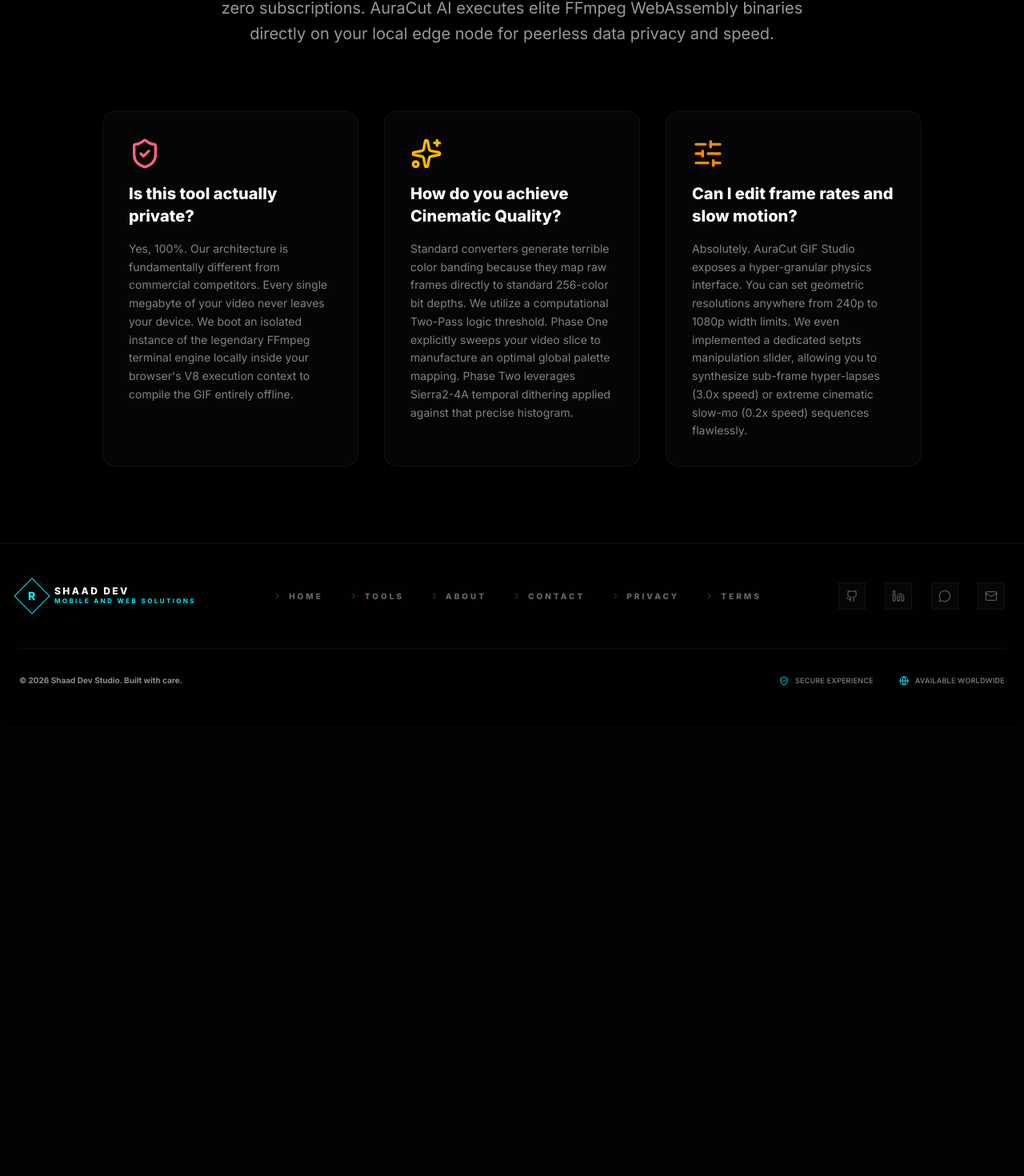
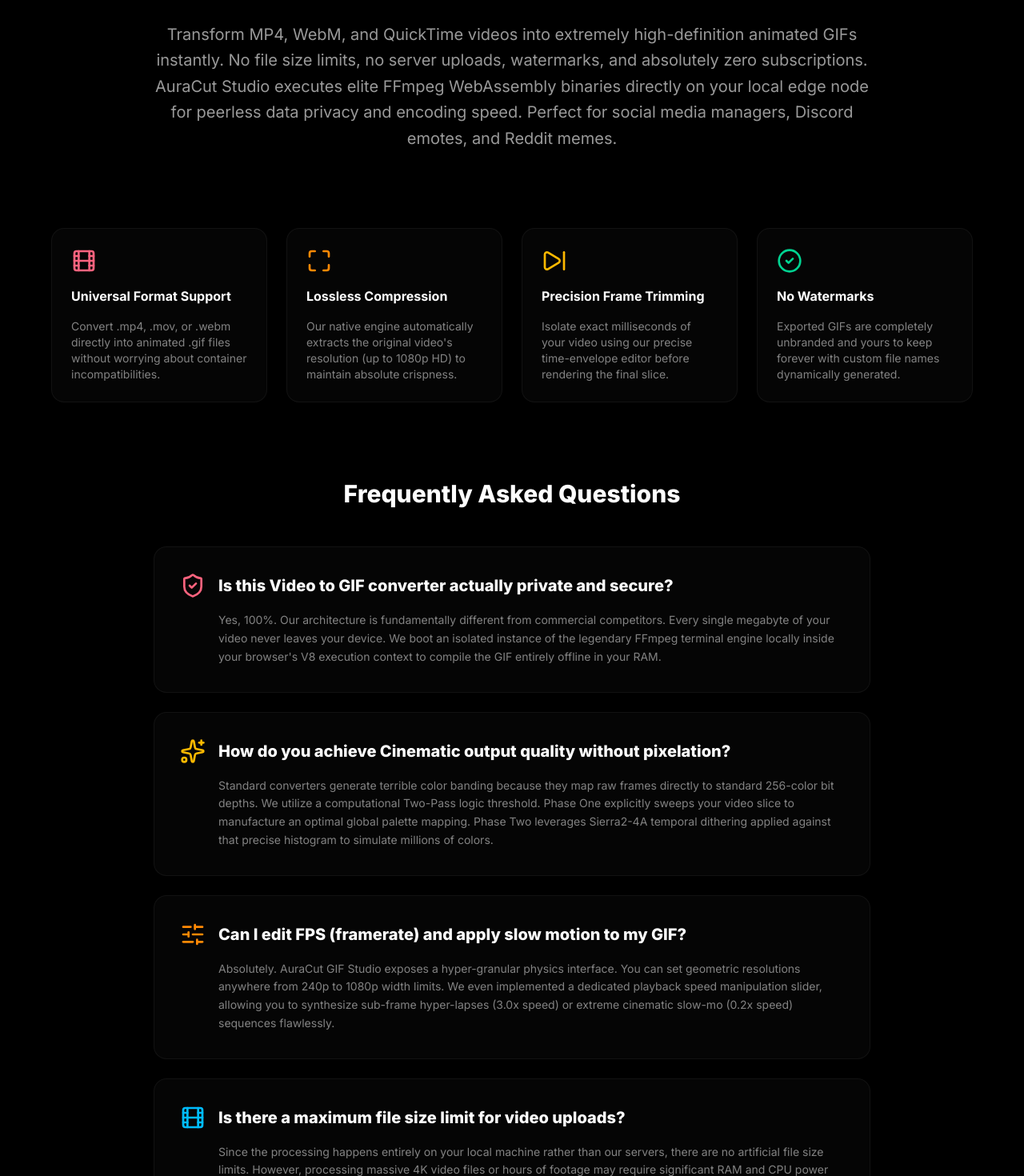
Before and after one commit to jannatlessan/aso-studio-pro_latest, a React (Vite) app: page /tools/video-to-gif in a window 1280 px wide. Shown: the part 1154-2624 px from the top of the page at 80% size. Before the commit the page ends 2060 px from the top, so only its background shows below. Built offline with nearby package versions, Linux system fonts and the light colour scheme; a web font is replaced by a local one.

Commit message:
feat(seo): radically expand Video to GIF converter SEO taxonomy and semantic HTML architecture

```diff
--- a/src/pages/Tools/VideoToGifMaker.tsx
+++ b/src/pages/Tools/VideoToGifMaker.tsx
@@ -500,36 +500,77 @@
 
       {/* SEO Environment block */}
       <section className="bg-black border-t border-white/5 py-24 px-4 relative z-10" itemScope itemType="https://schema.org/WebPage">
-        <div className="max-w-5xl mx-auto space-y-20">
-          <div className="text-center space-y-6">
-             <h2 className="text-4xl md:text-6xl font-black text-white" itemProp="headline">Best Free Video to GIF Converter</h2>
-             <p className="text-white/60 text-lg md:text-xl max-w-3xl mx-auto leading-relaxed" itemProp="description">
-               Transform MP4, WebM, and QuickTime videos into extremely high-definition animated GIFs instantly. No file size limits, no server uploads, and absolutely zero subscriptions. AuraCut AI executes elite FFmpeg WebAssembly binaries directly on your local edge node for peerless data privacy and speed.
+        <div className="max-w-6xl mx-auto space-y-24">
+          <div className="text-center space-y-8 max-w-4xl mx-auto">
+             <h2 className="text-4xl md:text-6xl font-black text-white leading-tight" itemProp="headline">The Ultimate Free Video to GIF Converter</h2>
+             <p className="text-white/60 text-lg md:text-xl leading-relaxed" itemProp="description">
+               Transform MP4, WebM, and QuickTime videos into extremely high-definition animated GIFs instantly. No file size limits, no server uploads, watermarks, and absolutely zero subscriptions. AuraCut Studio executes elite FFmpeg WebAssembly binaries directly on your local edge node for peerless data privacy and encoding speed. Perfect for social media managers, Discord emotes, and Reddit memes.
              </p>
           </div>
 
-          <div className="grid md:grid-cols-3 gap-8" itemScope itemType="https://schema.org/FAQPage">
-             <div className="bg-[#050505] border border-white/5 p-8 rounded-2xl space-y-4 transition-transform hover:-translate-y-2" itemScope itemProp="mainEntity" itemType="https://schema.org/Question">
-                <ShieldCheck className="w-10 h-10 text-rose-400" />
-                <h3 className="text-white font-extrabold text-xl" itemProp="name">Is this tool actually private?</h3>
-                <div itemScope itemProp="acceptedAnswer" itemType="https://schema.org/Answer">
-                  <p className="text-sm text-white/50 leading-relaxed" itemProp="text">Yes, 100%. Our architecture is fundamentally different from commercial competitors. Every single megabyte of your video never leaves your device. We boot an isolated instance of the legendary FFmpeg terminal engine locally inside your browser's V8 execution context to compile the GIF entirely offline.</p>
-                </div>
+          <div className="grid md:grid-cols-2 lg:grid-cols-4 gap-6">
+             <div className="bg-white/[0.02] border border-white/5 p-6 rounded-2xl space-y-4">
+                <Film className="w-8 h-8 text-rose-400" />
+                <h3 className="text-white font-bold">Universal Format Support</h3>
+                <p className="text-sm text-white/50">Convert .mp4, .mov, or .webm directly into animated .gif files without worrying about container incompatibilities.</p>
              </div>
-             <div className="bg-[#050505] border border-white/5 p-8 rounded-2xl space-y-4 transition-transform hover:-translate-y-2" itemScope itemProp="mainEntity" itemType="https://schema.org/Question">
-                <Sparkles className="w-10 h-10 text-amber-400" />
-                <h3 className="text-white font-extrabold text-xl" itemProp="name">How do you achieve Cinematic Quality?</h3>
-                <div itemScope itemProp="acceptedAnswer" itemType="https://schema.org/Answer">
-                  <p className="text-sm text-white/50 leading-relaxed" itemProp="text">Standard converters generate terrible color banding because they map raw frames directly to standard 256-color bit depths. We utilize a computational Two-Pass logic threshold. Phase One explicitly sweeps your video slice to manufacture an optimal global palette mapping. Phase Two leverages Sierra2-4A temporal dithering applied against that precise histogram.</p>
-                </div>
+             <div className="bg-white/[0.02] border border-white/5 p-6 rounded-2xl space-y-4">
+                <Maximize className="w-8 h-8 text-orange-400" />
+                <h3 className="text-white font-bold">Lossless Compression</h3>
+                <p className="text-sm text-white/50">Our native engine automatically extracts the original video's resolution (up to 1080p HD) to maintain absolute crispness.</p>
              </div>
-             <div className="bg-[#050505] border border-white/5 p-8 rounded-2xl space-y-4 transition-transform hover:-translate-y-2" itemScope itemProp="mainEntity" itemType="https://schema.org/Question">
-                <SlidersHorizontal className="w-10 h-10 text-orange-400" />
-                <h3 className="text-white font-extrabold text-xl" itemProp="name">Can I edit frame rates and slow motion?</h3>
-                <div itemScope itemProp="acceptedAnswer" itemType="https://schema.org/Answer">
-                  <p className="text-sm text-white/50 leading-relaxed" itemProp="text">Absolutely. AuraCut GIF Studio exposes a hyper-granular physics interface. You can set geometric resolutions anywhere from 240p to 1080p width limits. We even implemented a dedicated setpts manipulation slider, allowing you to synthesize sub-frame hyper-lapses (3.0x speed) or extreme cinematic slow-mo (0.2x speed) sequences flawlessly.</p>
-                </div>
+             <div className="bg-white/[0.02] border border-white/5 p-6 rounded-2xl space-y-4">
+                <SkipForward className="w-8 h-8 text-amber-400" />
+                <h3 className="text-white font-bold">Precision Frame Trimming</h3>
+                <p className="text-sm text-white/50">Isolate exact milliseconds of your video using our precise time-envelope editor before rendering the final slice.</p>
              </div>
+             <div className="bg-white/[0.02] border border-white/5 p-6 rounded-2xl space-y-4">
+                <CheckCircle2 className="w-8 h-8 text-emerald-400" />
+                <h3 className="text-white font-bold">No Watermarks</h3>
+                <p className="text-sm text-white/50">Exported GIFs are completely unbranded and yours to keep forever with custom file names dynamically generated.</p>
+             </div>
+          </div>
+
+          <div className="space-y-12 max-w-4xl mx-auto">
+            <h3 className="text-3xl font-black text-white text-center">Frequently Asked Questions</h3>
+            <div className="grid gap-6" itemScope itemType="https://schema.org/FAQPage">
+               <div className="bg-[#050505] border border-white/5 p-8 rounded-2xl space-y-4" itemScope itemProp="mainEntity" itemType="https://schema.org/Question">
+                  <div className="flex items-center gap-4">
+                     <ShieldCheck className="w-8 h-8 text-rose-400 shrink-0" />
+                     <h4 className="text-white font-extrabold text-xl" itemProp="name">Is this Video to GIF converter actually private and secure?</h4>
+                  </div>
+                  <div itemScope itemProp="acceptedAnswer" itemType="https://schema.org/Answer" className="pl-12">
+                    <p className="text-sm text-white/50 leading-relaxed" itemProp="text">Yes, 100%. Our architecture is fundamentally different from commercial competitors. Every single megabyte of your video never leaves your device. We boot an isolated instance of the legendary FFmpeg terminal engine locally inside your browser's V8 execution context to compile the GIF entirely offline in your RAM.</p>
+                  </div>
+               </div>
+               <div className="bg-[#050505] border border-white/5 p-8 rounded-2xl space-y-4" itemScope itemProp="mainEntity" itemType="https://schema.org/Question">
+                  <div className="flex items-center gap-4">
+                     <Sparkles className="w-8 h-8 text-amber-400 shrink-0" />
+                     <h4 className="text-white font-extrabold text-xl" itemProp="name">How do you achieve Cinematic output quality without pixelation?</h4>
+                  </div>
+                  <div itemScope itemProp="acceptedAnswer" itemType="https://schema.org/Answer" className="pl-12">
+                    <p className="text-sm text-white/50 leading-relaxed" itemProp="text">Standard converters generate terrible color banding because they map raw frames directly to standard 256-color bit depths. We utilize a computational Two-Pass logic threshold. Phase One explicitly sweeps your video slice to manufacture an optimal global palette mapping. Phase Two leverages Sierra2-4A temporal dithering applied against that precise histogram to simulate millions of colors.</p>
+                  </div>
+               </div>
+               <div className="bg-[#050505] border border-white/5 p-8 rounded-2xl space-y-4" itemScope itemProp="mainEntity" itemType="https://schema.org/Question">
+                  <div className="flex items-center gap-4">
+                     <SlidersHorizontal className="w-8 h-8 text-orange-400 shrink-0" />
+                     <h4 className="text-white font-extrabold text-xl" itemProp="name">Can I edit FPS (framerate) and apply slow motion to my GIF?</h4>
+                  </div>
+                  <div itemScope itemProp="acceptedAnswer" itemType="https://schema.org/Answer" className="pl-12">
+                    <p className="text-sm text-white/50 leading-relaxed" itemProp="text">Absolutely. AuraCut GIF Studio exposes a hyper-granular physics interface. You can set geometric resolutions anywhere from 240p to 1080p width limits. We even implemented a dedicated playback speed manipulation slider, allowing you to synthesize sub-frame hyper-lapses (3.0x speed) or extreme cinematic slow-mo (0.2x speed) sequences flawlessly.</p>
+                  </div>
+               </div>
+               <div className="bg-[#050505] border border-white/5 p-8 rounded-2xl space-y-4" itemScope itemProp="mainEntity" itemType="https://schema.org/Question">
+                  <div className="flex items-center gap-4">
+                     <Film className="w-8 h-8 text-sky-400 shrink-0" />
+                     <h4 className="text-white font-extrabold text-xl" itemProp="name">Is there a maximum file size limit for video uploads?</h4>
+                  </div>
+                  <div itemScope itemProp="acceptedAnswer" itemType="https://schema.org/Answer" className="pl-12">
+                    <p className="text-sm text-white/50 leading-relaxed" itemProp="text">Since the processing happens entirely on your local machine rather than our servers, there are no artificial file size limits. However, processing massive 4K video files or hours of footage may require significant RAM and CPU power from your device. We recommend trimming long videos and keeping the output width under 1080px for the fastest generation times.</p>
+                  </div>
+               </div>
+            </div>
           </div>
         </div>
       </section>
```
